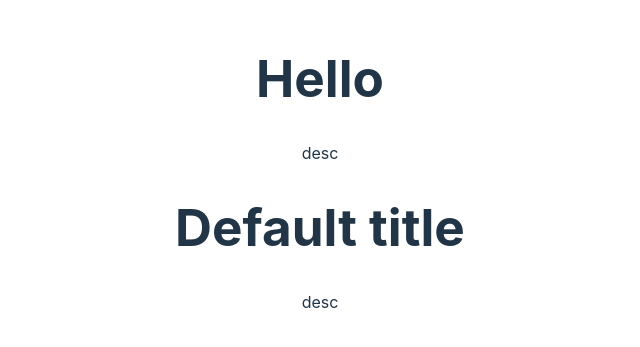
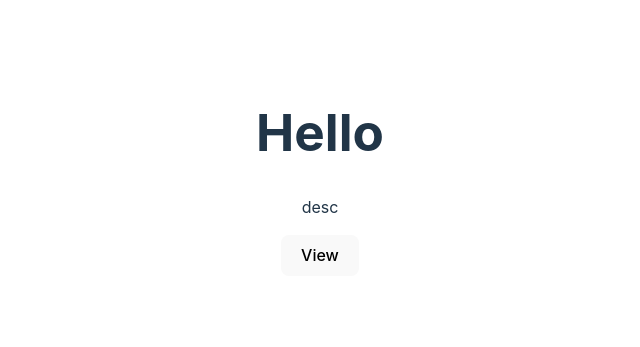
Before and after one commit to amigoscode/react, a React (Vite) app: page / in a window 1280 px wide. Shown: the part 227-574 px from the top of the page, without its empty margins (320-960 px from the left). Built offline with nearby package versions, Linux system fonts and the light colour scheme.

Commit message:
chore: add code for 3-6

```diff
--- a/src/App.jsx
+++ b/src/App.jsx
@@ -2,11 +2,7 @@ import './App.css';
 import Card from './components/Card';
 
 const App = () => {
-  return (
-    <Card title="Hello">
-      <Card />
-    </Card>
-  );
+  return <Card title="Hello" />;
 };
 
 export default App;
--- a/src/components/Card.jsx
+++ b/src/components/Card.jsx
@@ -1,9 +1,14 @@
 const Card = ({ title = 'Default title', description = 'desc', children }) => {
+  const handleClick = () => {
+    alert('button clicked');
+  };
+
   return (
     <div>
       <h1>{title}</h1>
       <p>{description}</p>
       <div>{children}</div>
+      <button onClick={handleClick}>View</button>
     </div>
   );
 };
```
